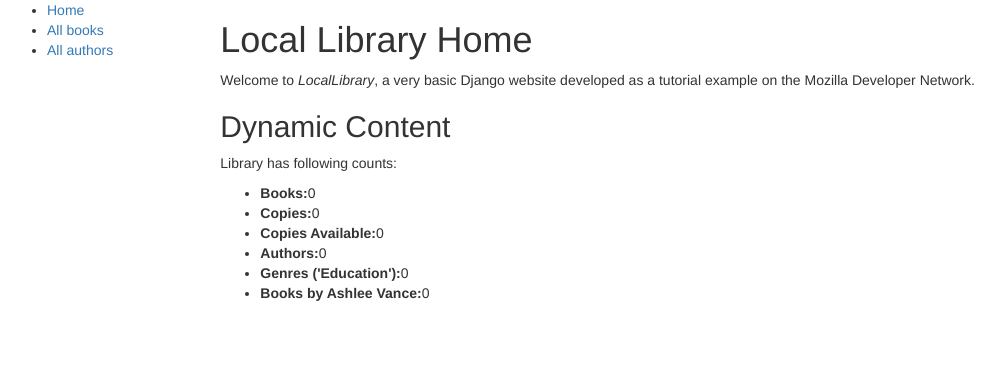
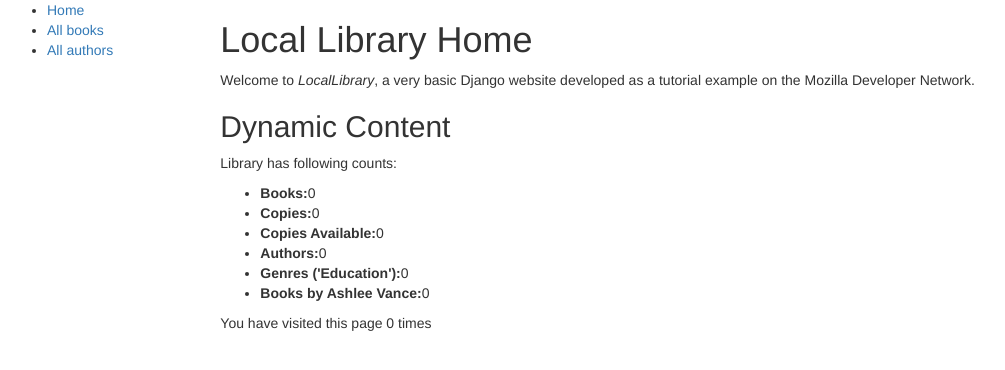
Before and after one commit to Alexmhack/django_library, a Django app: page /catalog/ in a window 1280 px wide. Shown: the top 370 px of the page, without its empty margins (8-1013 px from the left). Run offline with Django 3.2, Linux system fonts and the light colour scheme; data that the repository does not hold is empty; some libraries are stand-ins or nearby versions.

Commit message:
add logic for number of visits by user

```diff
--- a/locallibrary/catalog/templates/index.html
+++ b/locallibrary/catalog/templates/index.html
@@ -18,4 +18,6 @@
 		<li><strong>Genres ('Education'):</strong>{{ num_genres }}</li>
 		<li><strong>Books by Ashlee Vance:</strong>{{ num_filter_book }}</li>
 	</ul>
+
+	<p>You have visited this page {{ num_visits }} {% if num_visits == 1 %} time {% else %} times {% endif %}</p>
 {% endblock content %}
--- a/locallibrary/catalog/views.py
+++ b/locallibrary/catalog/views.py
@@ -11,6 +11,8 @@ def index(request):
 	num_authors = Author.objects.count()
 	num_filter_book = Book.objects.filter(author__first_name__startswith='Robert').count()
 	num_genres = Genre.objects.count()
+	num_visits = request.session.get('page_visits', 0)
+	request.session['page_visits'] = num_visits + 1
 
 	context = {
 		'num_books': num_books,
@@ -18,7 +20,8 @@ def index(request):
 		'num_instances_available': num_instances_available,
 		'num_authors': num_authors,
 		'num_filter_book': num_filter_book,
-		'num_genres': num_genres
+		'num_genres': num_genres,
+		'num_visits': num_visits
 	}
 
 	return render(request, 'index.html', context)
```
